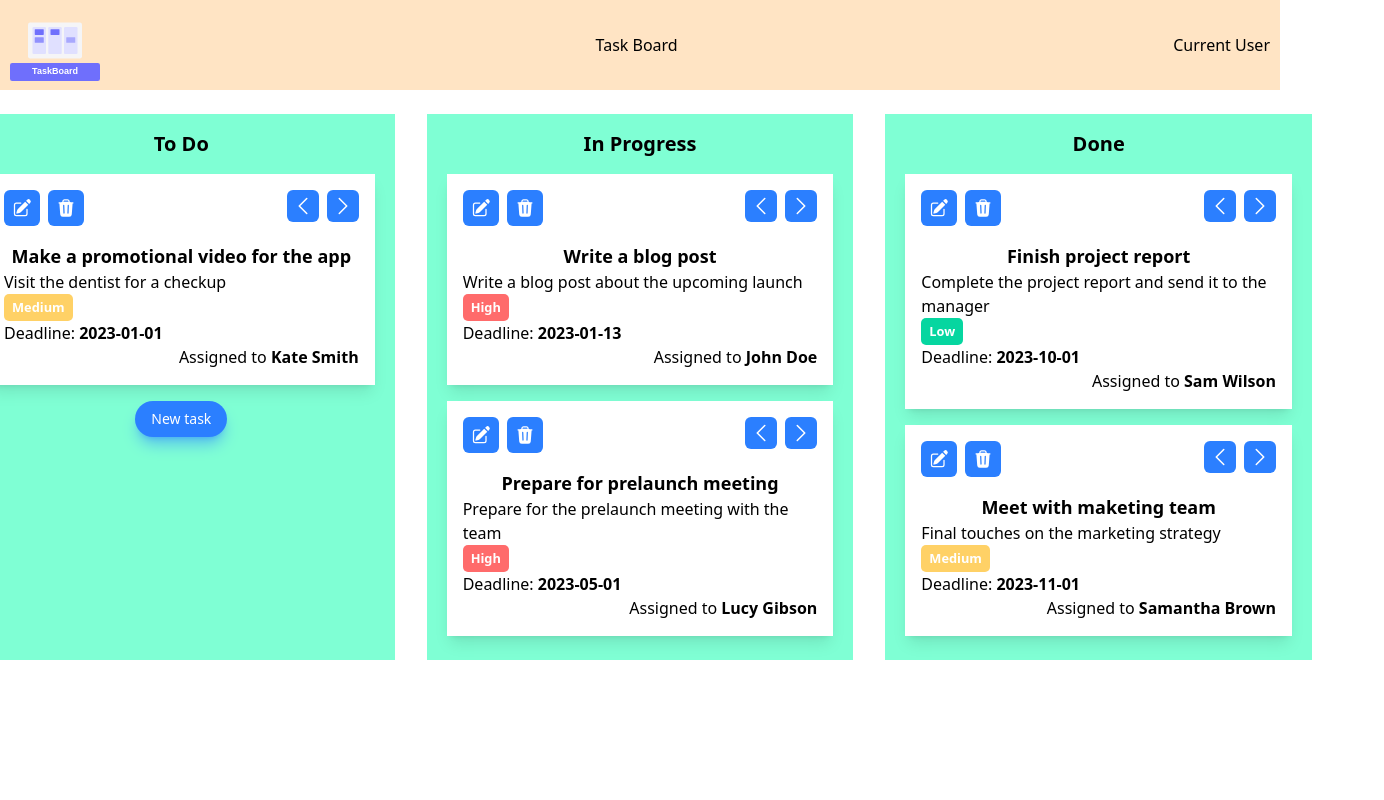
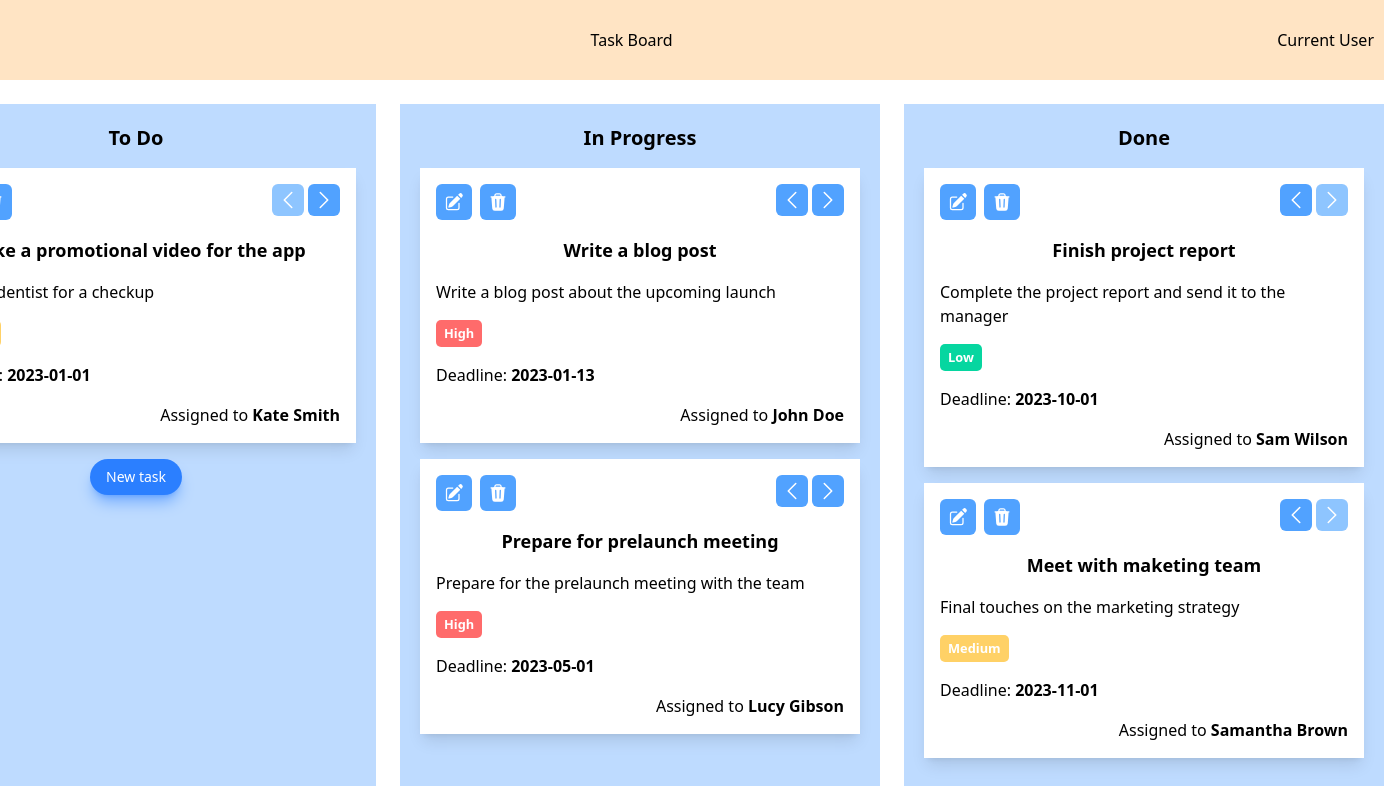
Before and after one commit to youssef-aitali/TaskBoard, a React (Vite) app: page / in a window 1280 px wide. Shown: the whole page, 1384 px wide, since content can reach past the window. Built offline with nearby package versions, Linux system fonts and the light colour scheme.

Commit message:
Adding Background to Task Form Dialo and tweaking Styling

```diff
--- a/src/App.jsx
+++ b/src/App.jsx
@@ -1,22 +1,13 @@
 import { TasksProvider } from "./Contexts/TasksContext";
-import TaskBoardsList from "./components/TaskBoardsList";
+import TaskBoardsPage from "./components/TaskBoardsPage";
 
 import "./App.css";
 
 function App() {
   return (
     <>
-      <nav>
-        <img
-          src="/logo.svg"
-          style={{ width: 90, height: 90 }}
-          alt="TaskBoard"
-        />
-        <h3>Task Board</h3>
-        <span>Current User</span>
-      </nav>
       <TasksProvider>
-        <TaskBoardsList />
+        <TaskBoardsPage />
       </TasksProvider>
     </>
   );
--- a/src/components/NewTaskForm.jsx
+++ b/src/components/NewTaskForm.jsx
@@ -21,7 +21,7 @@ const NewTaskForm = () => {
     setTaskDialogOpen,
   } = useTasks();
 
-  const currentTask = tasksList.find((t) => t.id === taskToEditId);
+  let currentTask = tasksList.find((t) => t.id === taskToEditId);
 
   const [formData, setFormData] = useState(
     !currentTask ? initialFormData : currentTask
@@ -51,6 +51,7 @@ const NewTaskForm = () => {
   };
 
   return (
+    <div className="fixed w-full h-full top-0 left-0 bg-gray-300/80">
       <div className="fixed top-[50%] left-[50%] transform -translate-x-1/2 -translate-y-1/2 w-100 border border-gray-300 rounded-lg">
         <form
           className="flex flex-col bg-white shadow-xl p-5"
@@ -131,7 +132,10 @@ const NewTaskForm = () => {
             <button
               className="bg-gray-500 hover:bg-gray-400 text-white text-sm px-4 py-2 mt-2 rounded-sm cursor-pointer font-medium mr-1"
               type="button"
-            onClick={() => setTaskDialogOpen(false)}
+              onClick={() => {
+                setTaskToEditId(null);
+                setTaskDialogOpen(false);
+              }}
             >
               Cancel
             </button>
@@ -144,6 +148,7 @@ const NewTaskForm = () => {
           </div>
         </form>
       </div>
+    </div>
   );
 };
 
--- a/src/components/TaskBoardsList.jsx
+++ /dev/null
@@ -1,18 +0,0 @@
-import { useTasks } from "../Contexts/TasksContext";
-import TasksBoard from "./TasksBoard";
-import NewTaskForm from "./NewTaskForm";
-
-const TaskBoardsList = () => {
-  const { taskDialogOpen } = useTasks();
-
-  return (
-    <div className="container">
-      <TasksBoard status="To Do" />
-      <TasksBoard status="In Progress" />
-      <TasksBoard status="Done" />
-      {taskDialogOpen && <NewTaskForm />}
-    </div>
-  );
-};
-
-export default TaskBoardsList;
--- /dev/null
+++ b/src/components/TaskBoardsPage.jsx
@@ -0,0 +1,28 @@
+import TasksBoard from "./TasksBoard";
+import NewTaskForm from "./NewTaskForm";
+import { useTasks } from "../Contexts/TasksContext";
+
+const TaskBoardsPage = () => {
+  const { taskDialogOpen } = useTasks();
+  return (
+    <>
+      <nav>
+        <img
+          src="/logo.svg"
+          style={{ width: 80, height: 80 }}
+          alt="TaskBoard"
+        />
+        <h3>Task Board</h3>
+        <span>Current User</span>
+      </nav>
+      <div className="flex gap-6">
+        <TasksBoard status="To Do" />
+        <TasksBoard status="In Progress" />
+        <TasksBoard status="Done" />
+      </div>
+      {taskDialogOpen && <NewTaskForm />}
+    </>
+  );
+};
+
+export default TaskBoardsPage;
--- a/src/components/TaskCard.css
+++ /dev/null
@@ -1,26 +0,0 @@
-.task-card-container {
-    display: flex;
-    flex-direction: column;
-    border-radius: 8px;
-    padding: 10px;
-    margin: 10px;
-    background-color: #f9f9f9;
-}
-
-.task-card-container > :nth-child(2) {
-    align-self: center;
-}
-
-.task-card-container > :last-child {
-    align-self: end;
-}
-
-.task-card-container p {
-    margin: 0;
-    padding: 5px 0;
-}
-
-.task-card-actions-container {
-    display: flex;
-    justify-content: space-between;
-}
--- a/src/components/TaskCard.jsx
+++ b/src/components/TaskCard.jsx
@@ -5,8 +5,6 @@ import {
   PencilSquareIcon,
   TrashIcon,
 } from "@heroicons/react/24/solid";
-
-import "./TaskCard.css";
 
 const priorityColors = {
   high: "#ff6b6b",
@@ -49,16 +47,16 @@ const TaskCard = ({ task }) => {
 
   return (
     <div className="bg-white shadow-lg p-4 my-2 w-full">
-      <div className="task-card-actions-container mb-4">
+      <div className="mb-4 flex justify-between">
         <div>
           <button
-            className="bg-blue-500 hover:bg-blue-400 text-white text-sm px-2 py-2 rounded-md cursor-pointer font-medium mr-1"
+            className="bg-blue-400 hover:bg-blue-300 text-white text-sm px-2 py-2 rounded-md cursor-pointer font-medium mr-1"
             onClick={() => openEditTaskDialog(task.id)}
           >
             <PencilSquareIcon className="size-5 text-white" />
           </button>
           <button
-            className="bg-blue-500 hover:bg-blue-400 text-white text-sm px-2 py-2 rounded-md cursor-pointer font-medium ml-1"
+            className="bg-blue-400 hover:bg-blue-300 text-white text-sm px-2 py-2 rounded-md cursor-pointer font-medium ml-1"
             onClick={() =>
               dispatch({
                 type: "task_deleted",
@@ -71,14 +69,22 @@ const TaskCard = ({ task }) => {
         </div>
         <div>
           <button
-            className="bg-blue-500 hover:bg-blue-400 text-white text-sm px-1 py-1 rounded-md cursor-pointer font-medium mr-1"
+            className={`text-white text-sm px-1 py-1 rounded-md font-medium ml-1 ${
+              task.status !== "To Do"
+                ? "bg-blue-400 hover:bg-blue-300 cursor-pointer"
+                : "bg-blue-300"
+            }`}
             onClick={() => handleMoveLeftTask(task)}
             disabled={task.status === "To Do"}
           >
             <ChevronLeftIcon className="size-6 text-white" />
           </button>
           <button
-            className="bg-blue-500 hover:bg-blue-400 text-white text-sm px-1 py-1 rounded-md cursor-pointer font-medium ml-1"
+            className={`text-white text-sm px-1 py-1 rounded-md font-medium ml-1 ${
+              task.status !== "Done"
+                ? "bg-blue-400 hover:bg-blue-300 cursor-pointer"
+                : "bg-blue-300"
+            }`}
             onClick={() => handleMoveRightTask(task)}
             disabled={task.status === "Done"}
           >
@@ -86,7 +92,7 @@ const TaskCard = ({ task }) => {
           </button>
         </div>
       </div>
-      <div className="flex flex-col">
+      <div className="flex flex-col gap-4">
         <h3 className="self-center text-lg font-semibold">{task.title}</h3>
         <p>{task.description}</p>
         <span
--- a/src/components/TasksBoard.css
+++ /dev/null
@@ -1,6 +0,0 @@
-.tasks-board-container {
-    display: flex;
-    flex-direction: column;
-    align-items: center;
-    background-color: aquamarine;
-}
--- a/src/components/TasksBoard.jsx
+++ b/src/components/TasksBoard.jsx
@@ -1,12 +1,11 @@
 import TaskCard from "./TaskCard";
 import { useTasks } from "../Contexts/TasksContext";
-import "./TasksBoard.css";
 
 const TasksBoard = ({ status }) => {
   const { tasksList, setTaskDialogOpen } = useTasks();
 
   return (
-    <div className="tasks-board-container px-5 py-4 mx-4 mt-6 w-1/3 min-w-1/3">
+    <div className="flex flex-col flex-shrink-0 items-center bg-blue-200 px-5 py-5 mt-6 w-120">
       <div className="text-xl font-semibold mb-2">{status}</div>
       {tasksList
         .filter((t) => t.status === status)
```
Also changed, not shown: public/logo.svg. Lines whose indentation alone changed are shown as unchanged.
